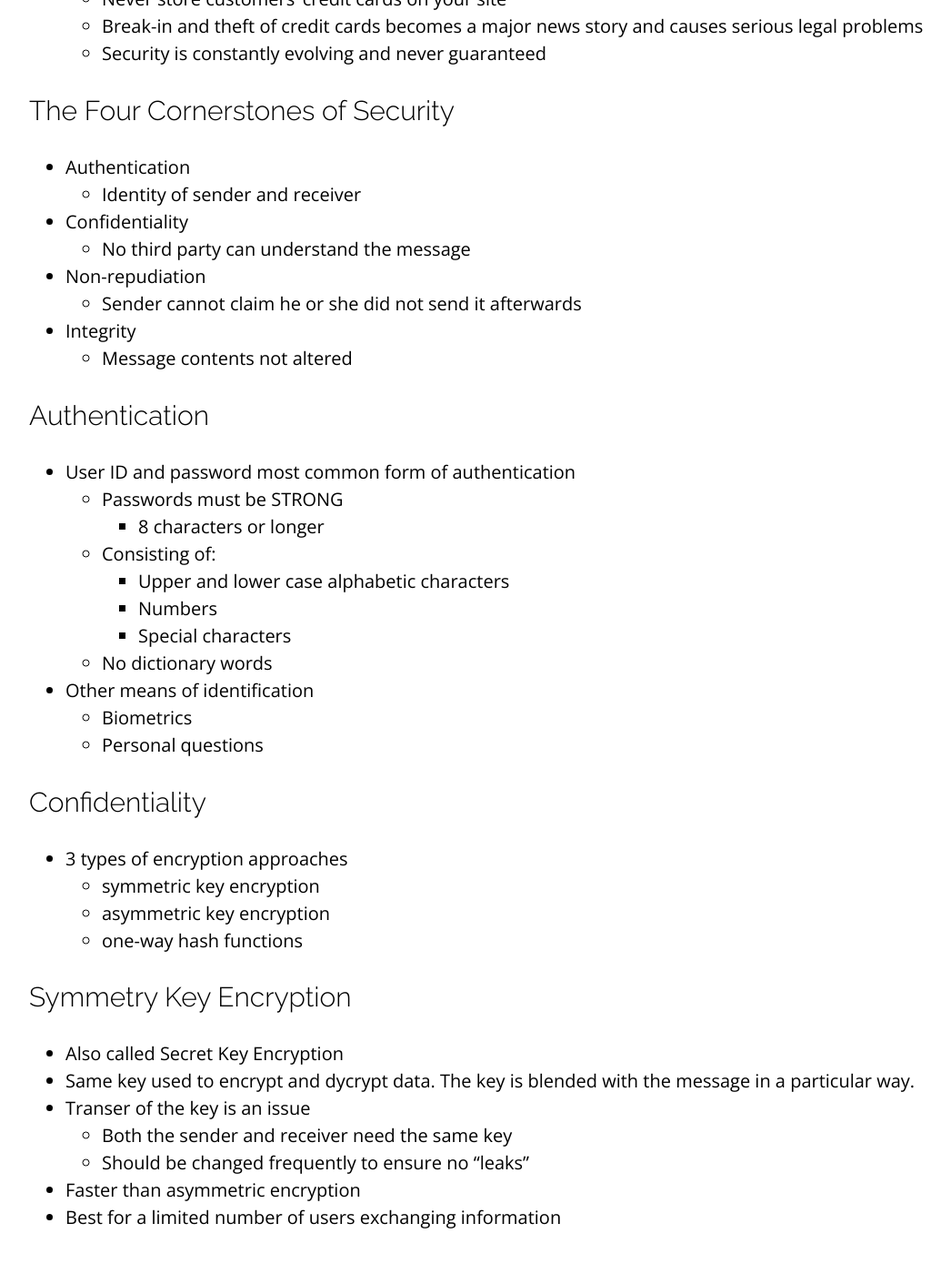
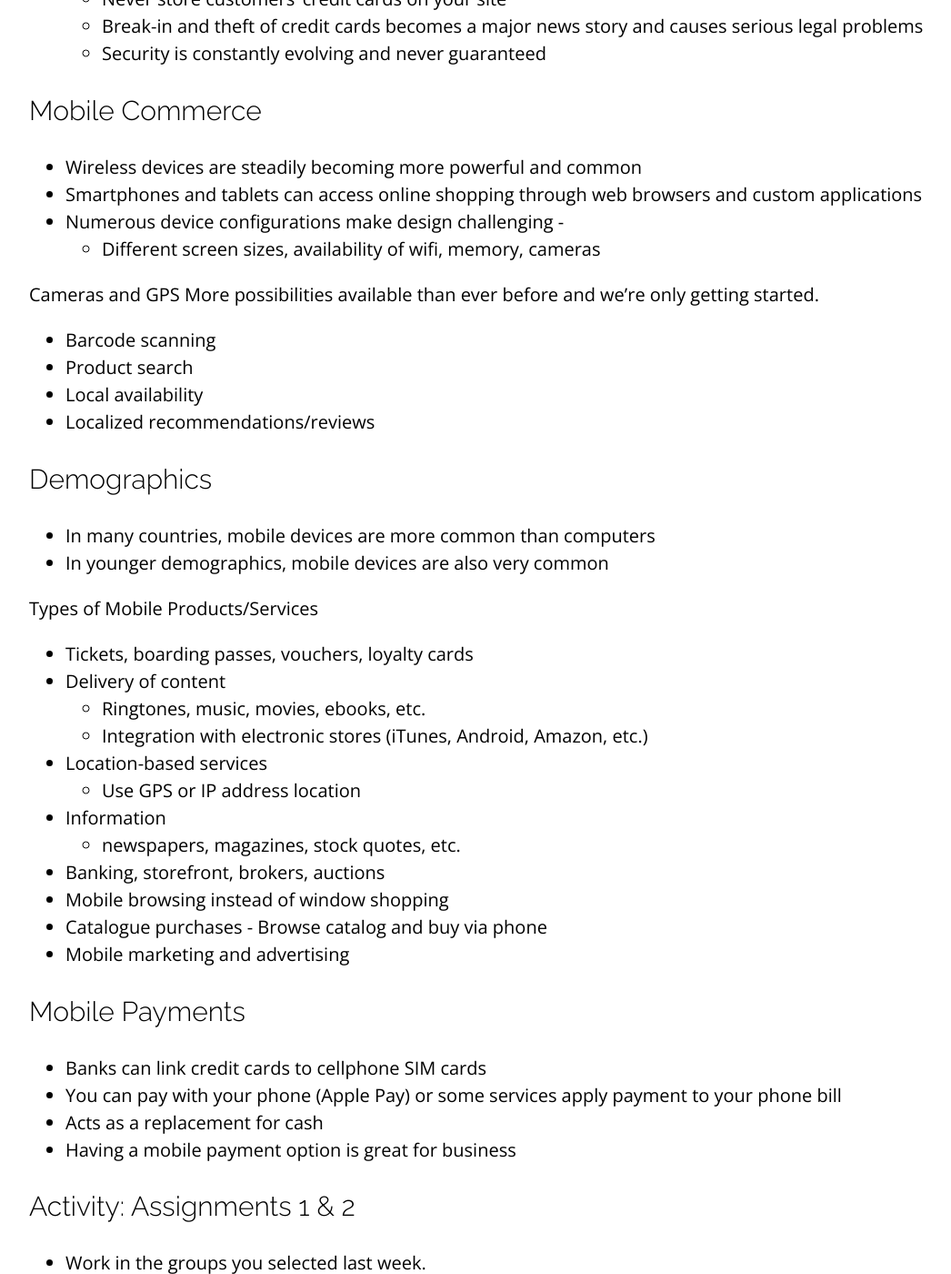
Before and after one commit to sait-wbdv/winter-2021, a Jekyll site: the page built from cheatsheets/business/legal/index.md, in a window 1280 px wide and 1400 px high, scrolled down 2347 px. Shown: the whole window at 91% size, without its empty margins (96-1142 px from the left). Built offline with Jekyll 4.4.1, drawn with Linux system fonts in a browser that asks for light colours; nearby versions of some CDN libraries; some of the changed text lies outside the part shown.

Commit message:
added security

```diff
--- a/cheatsheets/business/legal/index.md
+++ b/cheatsheets/business/legal/index.md
@@ -59,62 +59,6 @@ Patents protection inventions and software concepts.
   - Break-in and theft of credit cards becomes a major news story and causes serious legal problems
   - Security is constantly evolving and never guaranteed
 
-## The Four Cornerstones of Security
-- Authentication
-  - Identity of sender and receiver
-- Confidentiality
-  - No third party can understand the message
-- Non-repudiation
-  - Sender cannot claim he or she did not send it afterwards
-- Integrity
-  - Message contents not altered
-
-## Authentication
-- User ID and password most common form of authentication
-  - Passwords must be STRONG
-    - 8 characters or longer
-  - Consisting of:
-    - Upper and lower case alphabetic characters
-    - Numbers
-    - Special characters
-  - No dictionary words
-- Other means of identification
-  - Biometrics
-  - Personal questions
-
-## Confidentiality
-- 3 types of encryption approaches
-  - symmetric key encryption
-  - asymmetric key encryption
-  - one-way hash functions
-
-## Symmetry Key Encryption
-- Also called Secret Key Encryption
-- Same key used to encrypt and dycrypt data. The key is blended with the message in a particular way.
-- Transer of the key is an issue
-  - Both the sender and receiver need the same key
-  - Should be changed frequently to ensure no "leaks"
-- Faster than asymmetric encryption
-- Best for a limited number of users exchanging information
-
-![Symmetric Key Encryption](assets/symmetric.png)
-
-## Asymmetric Key Encryption
-- Also called Public Key Encryption
-- 2 keys are needed:
-  - Public key - known by everyone (generally used for encryption)
-  - Private key - known only by the owner (generally used for decryption)
-- Used a lot for APIs. Keeping the private key hidden and out of repositories is a MUST.
-
-![Asymmetric Key Encryption](assets/asymmetric.png)
-
-## Trust
-Trust is the foundation of Ecommerce
-- Must trust the buyer and the seller
-- If mutual trust is not implicit, both may trust a 3rd party (Certification Authority like Verisign)
-- In Ecommerce, transaction security with encryption is established with SSL
-- SSL provides confidentiality, integrity, authentication, and non-repudiation
-
 ## Mobile Commerce
 - Wireless devices are steadily becoming more powerful and common
 - Smartphones and tablets can access online shopping through web browsers and custom applications
```
Also changed, not shown: cheatsheets/security/index.md (added, +64 -0 lines), cheatsheets/security/assets/asymmetric.png (renamed from cheatsheets/business/legal/assets/asymmetric.png), cheatsheets/security/assets/jwt-sm.png (added), cheatsheets/security/assets/jwt.png (added), cheatsheets/security/assets/oauth2-sm.png (added), cheatsheets/security/assets/oauth2.png (added), cheatsheets/security/assets/symmetric.png (renamed from cheatsheets/business/legal/assets/symmetric.png).
